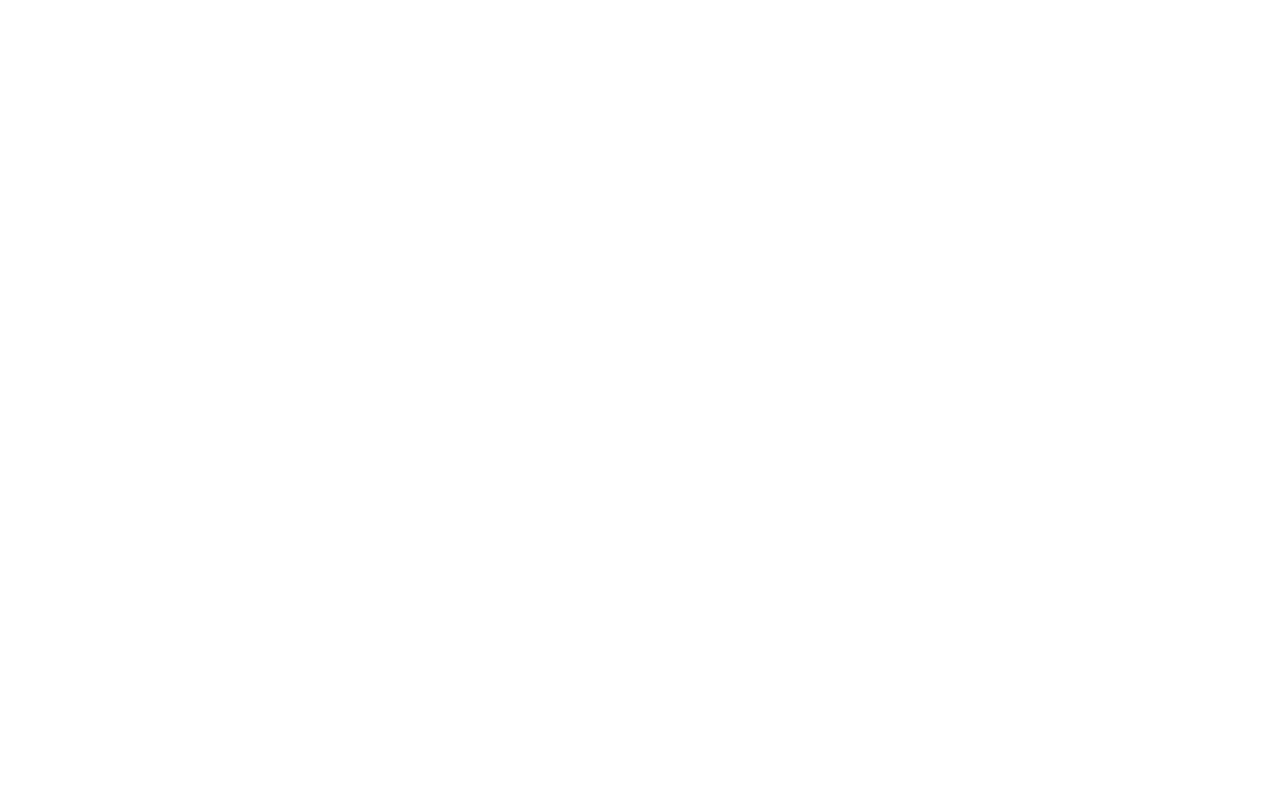
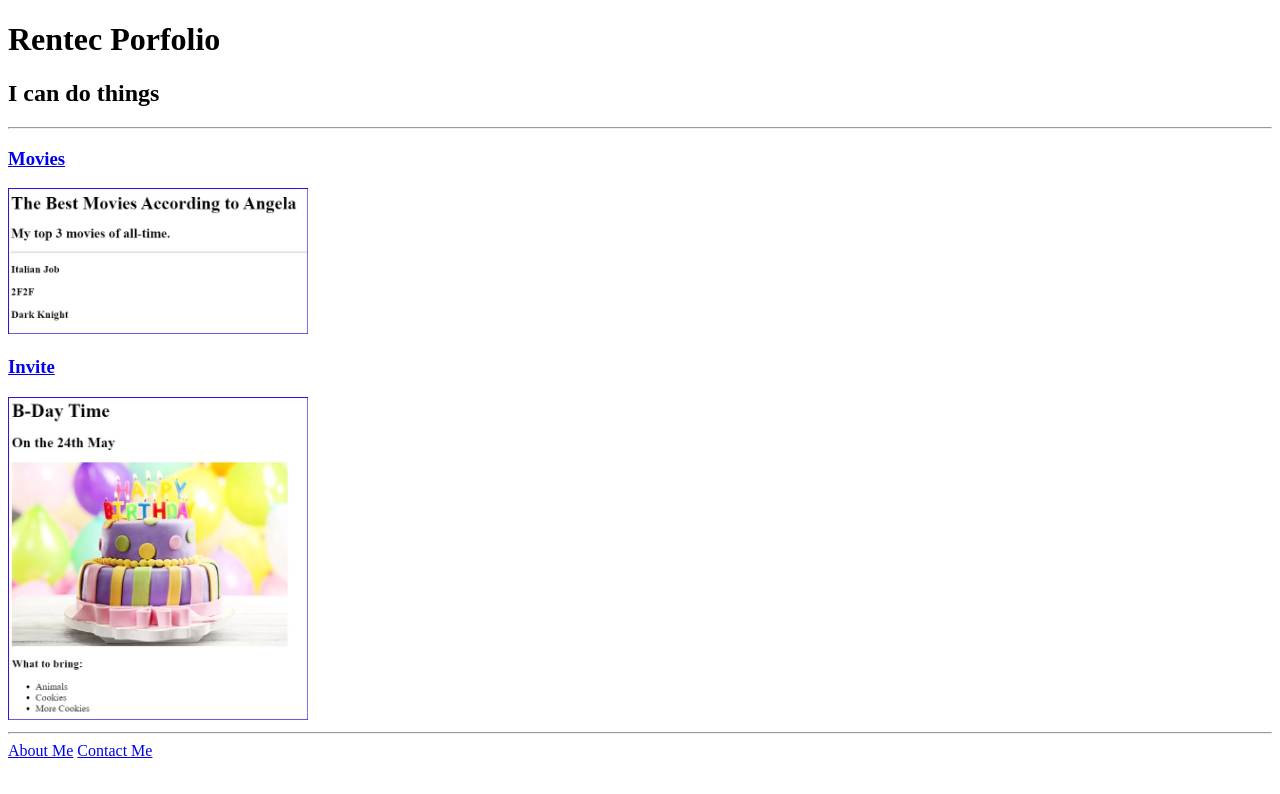
Before and after one commit to darrenrajah/siteone, a plain HTML site: page index.html in a window 1280 px wide. Drawn offline with Linux system fonts and the light colour scheme.

Commit message:
Add files via upload

```diff
--- a/index.html
+++ b/index.html
@@ -1,15 +1,20 @@
-<!-- TODO 1: Create the HTML Boilerplate -->
-
-<!-- TODO 2: Add Your previous projects' HTML into the public folder -->
-
-<!-- TODO 3: Take screenshots of your project previews and add the images to the images folder -->
-
-<!-- TODO 4: Add titles/subtitles etc. -->
-
-<!-- TODO 5: Add a link to the project pages -->
-
-<!-- TODO 6: Add images to show the project previews
-HINT for TODO 6: You can use the height attribute set to 200 to make the image smaller:
-https://developer.mozilla.org/en-US/docs/Web/HTML/Element/img#attr-height -->
-
-<!-- TODO 7: Add the Contact Me and About Me page links -->
+<!DOCTYPE html>
+<html lang="en">
+<head>
+    <meta charset="UTF-8">
+    <meta name="viewport" content="width=device-width, initial-scale=1.0">
+    <title>Project X</title>
+</head>
+<body>
+    <h1>Rentec Porfolio</h1>
+    <h2>I can do things</h2>
+    <hr>
+    <a href="./public/movie-ranking.html"><h3>Movies</h3></a>
+    <img src="./assets/images/web1.jpg" width="300">
+    <a href="./public/birthday-invite.html"><h3>Invite</h3></a>
+    <img src="./assets/images/web2.jpg" width="300">
+    <hr>
+    <a href="./public/about.html">About Me</a>
+    <a href="./public/contact.html">Contact Me</a>
+</body>
+</html>
```
